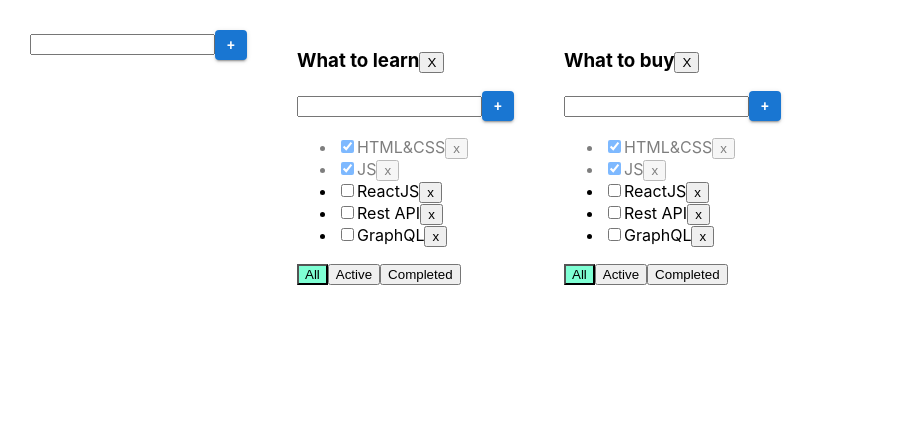
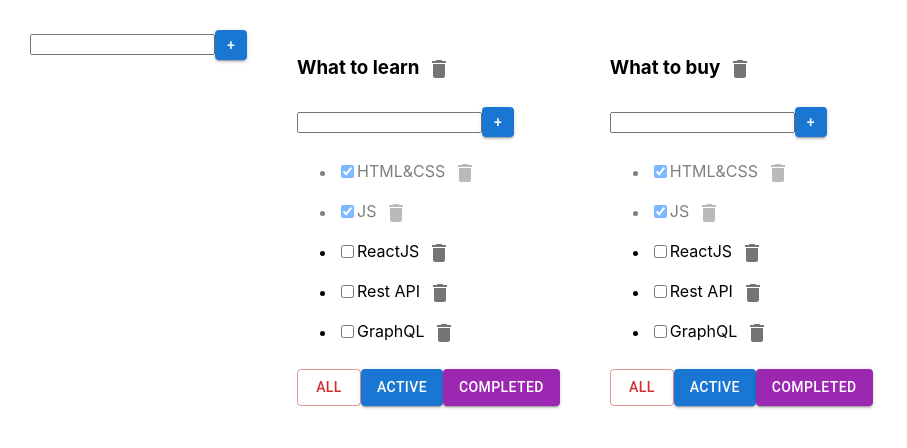
Before and after one commit to julia-lahtina/todolist, a React (Create React App) app: page / in a window 1280 px wide. Shown: the top 448 px of the page, without its empty margins (0-907 px from the left). Built offline with nearby package versions, Linux system fonts and the light colour scheme.

Commit message:
use mui component Button

```diff
--- a/src/Todolist.tsx
+++ b/src/Todolist.tsx
@@ -1,7 +1,10 @@
-import React, {ChangeEvent, KeyboardEvent, useState} from 'react';
-import {FilterValuesType, TodolistsType} from './App';
+import React, {ChangeEvent} from 'react';
+import {FilterValuesType} from './App';
 import {AddItemForm} from './components/AddItemForm';
 import {EditableSpan} from './components/EditableSpan';
+import IconButton from '@mui/material/IconButton';
+import DeleteIcon from '@mui/icons-material/Delete';
+import Button from '@mui/material/Button';
 
 
 export type TaskType = {
@@ -63,7 +66,9 @@ export function Todolist(props: PropsType) {
     return <div>
         <h3>
             <EditableSpan oldTitle={props.title} callback={updateTodoListHandler}/>
-            <button onClick={removeTodolistHandler}>X</button>
+            <IconButton onClick={removeTodolistHandler} aria-label="delete">
+                <DeleteIcon/>
+            </IconButton>
         </h3>
 
         <AddItemForm onClick={addTaskHandler}/>
@@ -77,27 +82,25 @@ export function Todolist(props: PropsType) {
                     }
 
 
-
                     return <li key={t.id} className={t.isDone ? 'is-done' : ''}>
                         <input type="checkbox"
                                onChange={onChangeHandler}
                                checked={t.isDone}/>
                         <EditableSpan oldTitle={t.title} callback={(newTitle) => updateTaskHandler(t.id, newTitle)}/>
-                        <button onClick={onClickHandler}>x</button>
+                        <IconButton onClick={onClickHandler} aria-label="delete">
+                            <DeleteIcon/>
+                        </IconButton>
                     </li>
                 })
             }
         </ul>
         <div>
-            <button className={props.filter === 'all' ? 'active-filter' : ''}
-                    onClick={onAllClickHandler}>All
-            </button>
-            <button className={props.filter === 'active' ? 'active-filter' : ''}
-                    onClick={onActiveClickHandler}>Active
-            </button>
-            <button className={props.filter === 'completed' ? 'active-filter' : ''}
-                    onClick={onCompletedClickHandler}>Completed
-            </button>
+
+            <Button onClick={onAllClickHandler} color="error" variant={props.filter === 'all' ? 'outlined' : 'contained'}>All</Button>
+
+            <Button onClick={onActiveClickHandler} color="primary" variant={props.filter === 'active' ? 'outlined' : 'contained'}>Active</Button>
+
+            <Button onClick={onCompletedClickHandler} color="secondary" variant={props.filter === 'completed' ? 'outlined' : 'contained'}>Completed</Button>
         </div>
     </div>
 }
--- a/src/components/AddItemForm.tsx
+++ b/src/components/AddItemForm.tsx
@@ -32,6 +32,13 @@ export const AddItemForm = (props: AddItemFormProps) => {
         }
     }
 
+    const buttonStyles = {
+        maxWidth: '30px',
+        maxHeight: '30px',
+        minWidth: '30px',
+        minHeight: '30px',
+    }
+
 
     return (
         <div>
@@ -41,11 +48,7 @@ export const AddItemForm = (props: AddItemFormProps) => {
                    className={error ? 'error' : ''}
             />
 
-            <Button
-                onClick={addTask}
-                variant="contained"
-                style={{maxWidth: '30px', maxHeight: '30px', minWidth: '30px', minHeight: '30px'}}
-            >+</Button>
+            <Button onClick={addTask} variant="contained" style={buttonStyles}>+</Button>
 
             {error && <div className="error-message">{error}</div>}
         </div>
```
